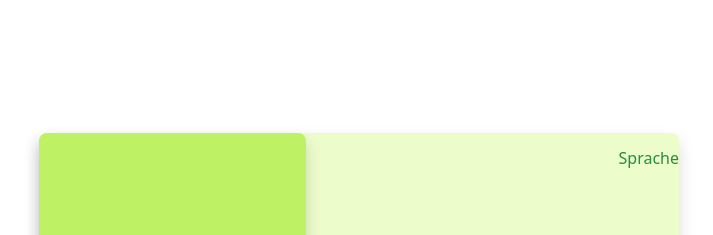
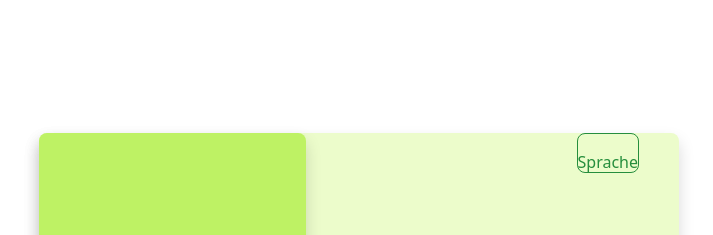
Before and after one commit to WookieDraftPics/PSE-Frontend-Dummy, a React (Vite) app in the folder frontentdummy/: page / in a window 1280 px wide. Shown: the top 235 px of the page, without its empty margins (281-994 px from the left). Built offline with nearby package versions, Linux system fonts and the light colour scheme.

Commit message:
restructuring and adding the language menu

```diff
--- a/frontentdummy/src/components/login/LoginPage.tsx
+++ b/frontentdummy/src/components/login/LoginPage.tsx
@@ -1,4 +1,4 @@
-import InteractionScreen from "./InteractionScreen";
+import InteractionScreen from "./interactionScreen/InteractionScreen";
 import SwitchScreen from "./SwitchScreen";
 
 function LoginPage() {
--- /dev/null
+++ b/frontentdummy/src/components/login/interactionScreen/InteractionScreen.tsx
@@ -0,0 +1,11 @@
+import LanguageMenu from "./LanguageMenu";
+
+function InteractionScreen() {
+  return (
+    <div>
+      <LanguageMenu />
+    </div>
+  );
+}
+
+export default InteractionScreen;
--- a/frontentdummy/src/components/login/InteractionScreen.tsx
+++ b/frontentdummy/src/components/login/interactionScreen/LanguageMenu.tsx
@@ -6,14 +6,14 @@ import {
   MenuItem,
 } from "@material-tailwind/react";
 
-function InteractionScreen() {
+function LanguageMenu() {
   return (
-    <div className="absolute inset-y-0 right-0 w-7/12">
+    <div className="absolute inset-y-0 right-10 w-6/12">
       <p className="text-right">
         <Menu>
           <MenuHandler>
-            <Button className="top-0 right-0">
-              <h4 className="text-textGreen">Sprache</h4>
+            <Button className="top-0 right-0 h-10 border-1 border-textGreen text-textGreen">
+              Sprache
             </Button>
           </MenuHandler>
           <MenuList className="bg-backingGreen h-40 w-40">
@@ -28,4 +28,4 @@ function InteractionScreen() {
   );
 }
 
-export default InteractionScreen;
+export default LanguageMenu;
--- a/frontentdummy/tailwind.config.js
+++ b/frontentdummy/tailwind.config.js
@@ -8,7 +8,7 @@ export default {
       backingGreen: '#ecfccb',
       switchGreen: '#bef264',
       switchButton: '#e49f1e',
-      textGreen:'#268e3d',
+      textGreen: '#268e3d',
     }
   },
   plugins: [],
```
Also changed, not shown: frontentdummy/src/components/login/buttons/GuestButton.tsx (renamed from frontentdummy/src/components/login/GuestButton.tsx), frontentdummy/src/components/login/buttons/PasswdReset.tsx (renamed from frontentdummy/src/components/login/PasswdReset.tsx), frontentdummy/src/components/login/buttons/PrimButton.tsx (renamed from frontentdummy/src/components/login/PrimButton.tsx).
